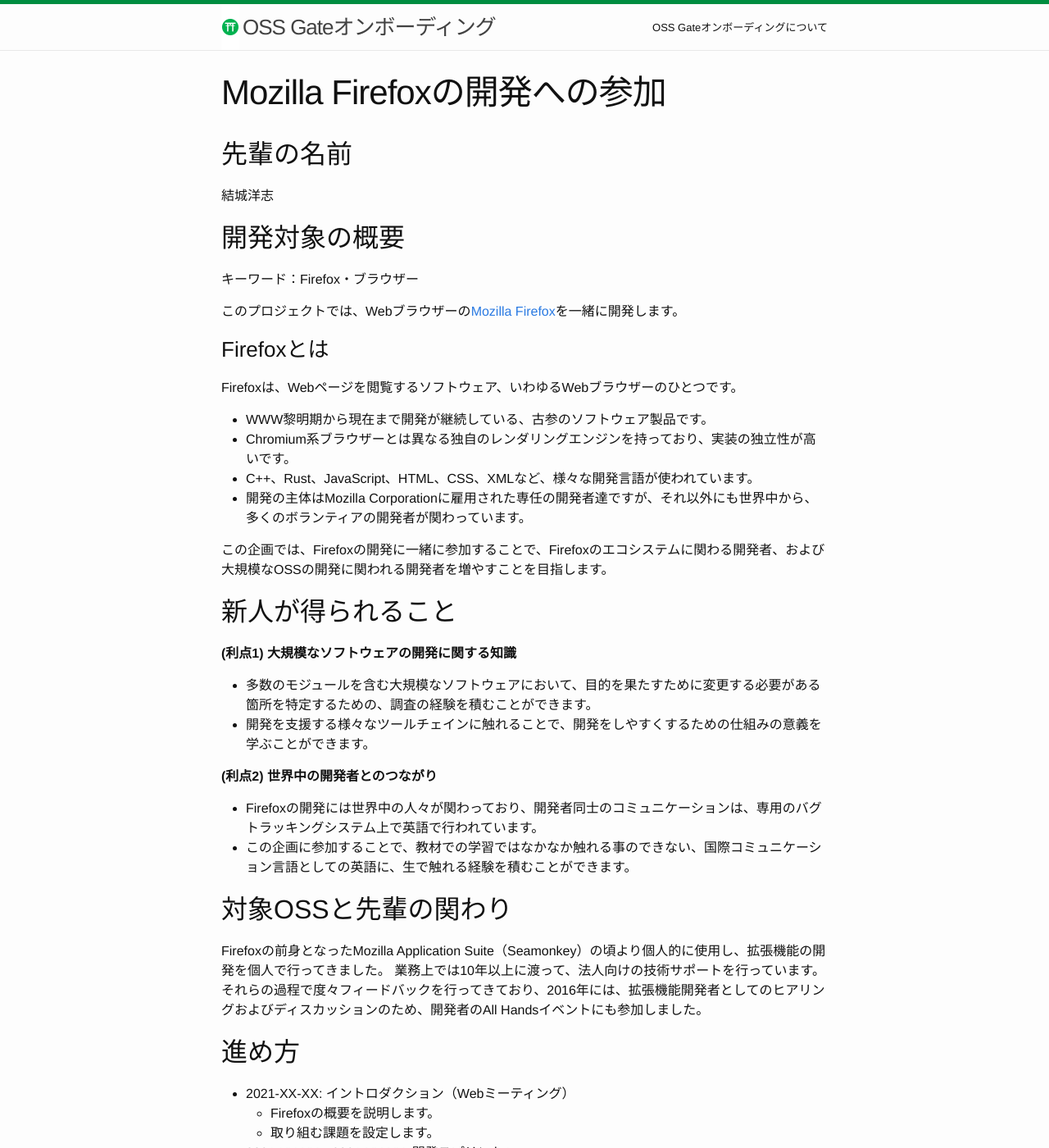
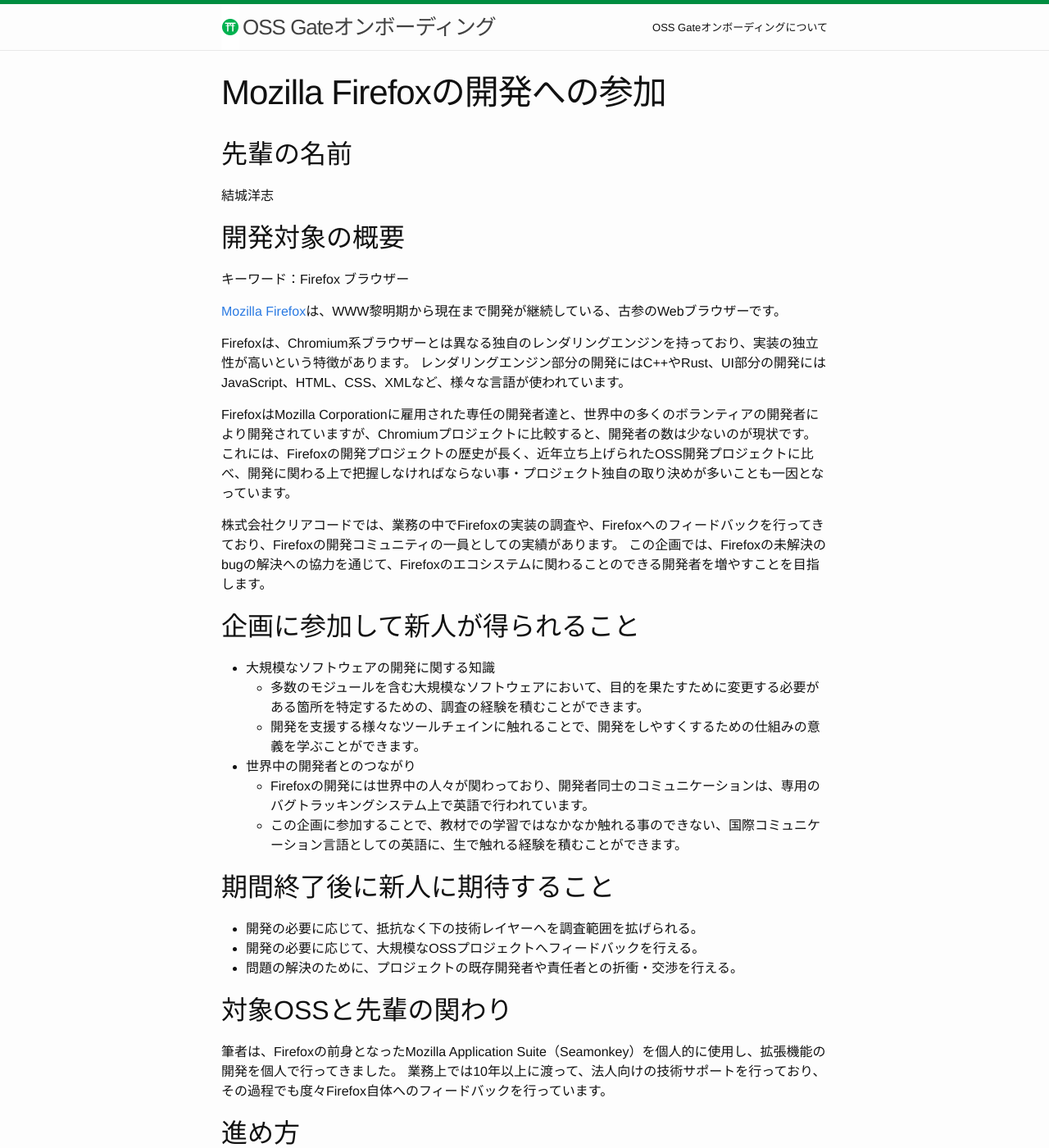
Before and after one commit to oss-gate/on-boarding, a Jekyll site: the page built from proposals/2021-08/piroor-firefox/index.md, in a window 1280 px wide and 1400 px high. Shown: the whole window at 82% size. Built offline with Jekyll 4.4.1, drawn with Linux system fonts in a browser that asks for light colours; Markdown is read by kramdown in place of the engine named in the settings; comment, search, counter and statistics services are not loaded; some of the changed text lies outside the part shown.

Commit message:
Rewrite proposal for Firefox

```diff
--- a/proposals/2021-08/piroor-firefox/index.md
+++ b/proposals/2021-08/piroor-firefox/index.md
@@ -9,39 +9,40 @@ title: Mozilla Firefoxの開発への参加
 
 ## 開発対象の概要
 
-キーワード：Firefox・ブラウザー
+キーワード：Firefox ブラウザー
 
-このプロジェクトでは、Webブラウザーの[Mozilla Firefox](https://www.mozilla.org/ja/firefox/new/)を一緒に開発します。
+[Mozilla Firefox](https://www.mozilla.org/ja/firefox/new/)は、WWW黎明期から現在まで開発が継続している、古参のWebブラウザーです。
 
-### Firefoxとは
+Firefoxは、Chromium系ブラウザーとは異なる独自のレンダリングエンジンを持っており、実装の独立性が高いという特徴があります。
+レンダリングエンジン部分の開発にはC++やRust、UI部分の開発にはJavaScript、HTML、CSS、XMLなど、様々な言語が使われています。
 
-Firefoxは、Webページを閲覧するソフトウェア、いわゆるWebブラウザーのひとつです。
+FirefoxはMozilla Corporationに雇用された専任の開発者達と、世界中の多くのボランティアの開発者により開発されていますが、Chromiumプロジェクトに比較すると、開発者の数は少ないのが現状です。
+これには、Firefoxの開発プロジェクトの歴史が長く、近年立ち上げられたOSS開発プロジェクトに比べ、開発に関わる上で把握しなければならない事・プロジェクト独自の取り決めが多いことも一因となっています。
 
-* WWW黎明期から現在まで開発が継続している、古参のソフトウェア製品です。
-* Chromium系ブラウザーとは異なる独自のレンダリングエンジンを持っており、実装の独立性が高いです。
-* C++、Rust、JavaScript、HTML、CSS、XMLなど、様々な開発言語が使われています。
-* 開発の主体はMozilla Corporationに雇用された専任の開発者達ですが、それ以外にも世界中から、多くのボランティアの開発者が関わっています。
+株式会社クリアコードでは、業務の中でFirefoxの実装の調査や、Firefoxへのフィードバックを行ってきており、Firefoxの開発コミュニティの一員としての実績があります。
+この企画では、Firefoxの未解決のbugの解決への協力を通じて、Firefoxのエコシステムに関わることのできる開発者を増やすことを目指します。
 
-この企画では、Firefoxの開発に一緒に参加することで、Firefoxのエコシステムに関わる開発者、および大規模なOSSの開発に関われる開発者を増やすことを目指します。
 
-## 新人が得られること
+## 企画に参加して新人が得られること
 
-**(利点1) 大規模なソフトウェアの開発に関する知識**
+* 大規模なソフトウェアの開発に関する知識
+  * 多数のモジュールを含む大規模なソフトウェアにおいて、目的を果たすために変更する必要がある箇所を特定するための、調査の経験を積むことができます。
+  * 開発を支援する様々なツールチェインに触れることで、開発をしやすくするための仕組みの意義を学ぶことができます。
+* 世界中の開発者とのつながり
+  * Firefoxの開発には世界中の人々が関わっており、開発者同士のコミュニケーションは、専用のバグトラッキングシステム上で英語で行われています。
+  * この企画に参加することで、教材での学習ではなかなか触れる事のできない、国際コミュニケーション言語としての英語に、生で触れる経験を積むことができます。
 
-* 多数のモジュールを含む大規模なソフトウェアにおいて、目的を果たすために変更する必要がある箇所を特定するための、調査の経験を積むことができます。
-* 開発を支援する様々なツールチェインに触れることで、開発をしやすくするための仕組みの意義を学ぶことができます。
+## 期間終了後に新人に期待すること
 
-**(利点2) 世界中の開発者とのつながり**
-
-* Firefoxの開発には世界中の人々が関わっており、開発者同士のコミュニケーションは、専用のバグトラッキングシステム上で英語で行われています。
-* この企画に参加することで、教材での学習ではなかなか触れる事のできない、国際コミュニケーション言語としての英語に、生で触れる経験を積むことができます。
+* 開発の必要に応じて、抵抗なく下の技術レイヤーへを調査範囲を拡げられる。
+* 開発の必要に応じて、大規模なOSSプロジェクトへフィードバックを行える。
+* 問題の解決のために、プロジェクトの既存開発者や責任者との折衝・交渉を行える。
 
 
 ## 対象OSSと先輩の関わり
 
-Firefoxの前身となったMozilla Application Suite（Seamonkey）の頃より個人的に使用し、拡張機能の開発を個人で行ってきました。
-業務上では10年以上に渡って、法人向けの技術サポートを行っています。
-それらの過程で度々フィードバックを行ってきており、2016年には、拡張機能開発者としてのヒアリングおよびディスカッションのため、開発者のAll Handsイベントにも参加しました。
+筆者は、Firefoxの前身となったMozilla Application Suite（Seamonkey）を個人的に使用し、拡張機能の開発を個人で行ってきました。
+業務上では10年以上に渡って、法人向けの技術サポートを行っており、その過程でも度々Firefox自体へのフィードバックを行っています。
 
 ## 進め方
 
@@ -51,17 +52,19 @@ Firefoxの前身となったMozilla Application Suite（Seamonkey）の頃より
 * 2021-XX-XX〜2021-XX-XX: 開発スプリント1
   * 小さなタスクをベースに、実際の開発を体験していただきます。
   * 開発・調査環境の構築を含みます。
+  * 例えば、[拡張機能のAPI経由で開かれるタブに対しアイコンを設定できない制限の解消](https://bugzilla.mozilla.org/show_bug.cgi?id=1475240)の場合、必要な変更の範囲を把握し、実装の提案を行います。
 * 2021-XX-XX〜2021-XX-XX: 開発スプリント2
   * (1)の経験をもとに、もう少し大きな課題の解決に取り組んでいただきます。
+  * 例えば、[特定の場合でタブの更新内容が拡張機能に通知されない不具合の修正](https://bugzilla.mozilla.org/show_bug.cgi?id=1640112)の場合、必要な変更の範囲を把握し、仕様を検討して、実装の提案を行います。
 * 2021-XX-XX：ふりかえり（Webミーティング）
   * 今回の取り組み全体を振り返ります。
 
-取り組む課題としては、例えば次のようなタスクを想定しています。
+Firefoxのbugは随時追加・クローズされるため、その時点でオープンされている物の中から選択します。
 
- * 拡張機能のAPI経由で開かれるタブに対しアイコンを設定できない制限の解消
-   https://bugzilla.mozilla.org/show_bug.cgi?id=1475240
- * 特定の場合でタブの更新内容が拡張機能に通知されない不具合の修正
-   https://bugzilla.mozilla.org/show_bug.cgi?id=1640112
+上記日程およびbugは、応募の参考にするための例です。
+応募者との面談により、実際の実施日や取り扱うbugは変更になる可能性があります。
+
+
 
 ## 支援期間
 
@@ -75,6 +78,5 @@ Firefoxの前身となったMozilla Application Suite（Seamonkey）の頃より
 
 ## 募集期間
 
-2021-XX-XX (X曜日) まで。
-
-2021-XX-XX (X曜日) に選考・連絡。
+* 2021-XX-XX (X曜日) まで。
+* 2021-XX-XX (X曜日) に選考・連絡。
```
